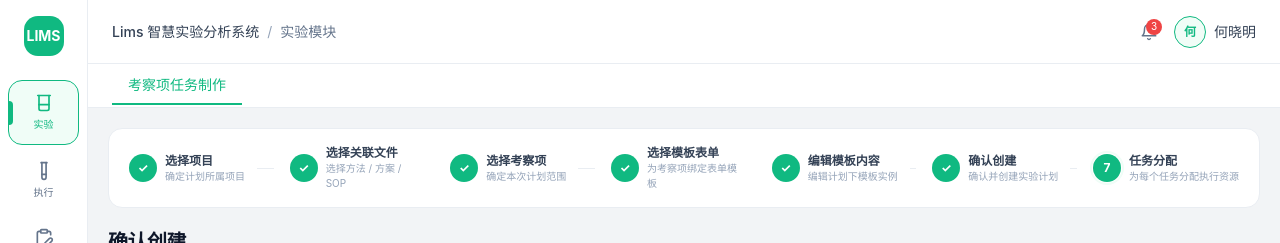
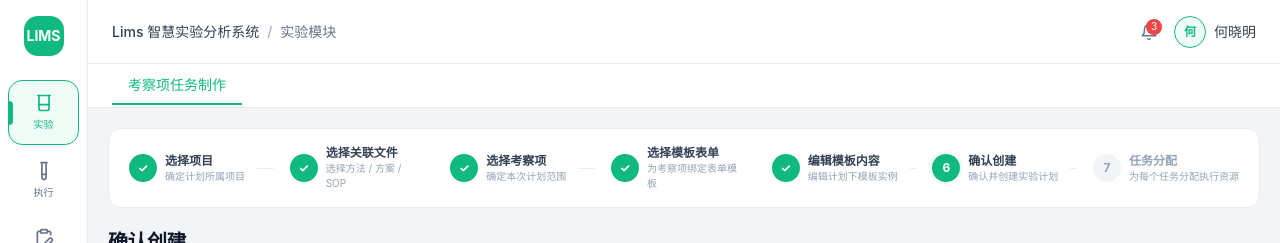
Before and after one commit to caozhi482-code/shengwufenxi, a Vue app: page /experiments/plans/new/publish in a window 1280 px wide. Shown: the top 243 px of the page. Built offline with nearby package versions, Linux system fonts and the light colour scheme.

Commit message:
fix(wizard): align step counts with new 7-step flow (SD planning removed)

```diff
--- a/src/pages/experiments/plan-publish.vue
+++ b/src/pages/experiments/plan-publish.vue
@@ -1,7 +1,7 @@
 <template>
   <div class="space-y-5 pb-24">
     <div class="bg-white border border-[--border] rounded-[--radius-lg] shadow-[var(--shadow-card)] px-5 py-4">
-      <StepWizard :steps="steps" :current="6" />
+      <StepWizard :steps="steps" :current="5" />
     </div>
 
     <BasePageHeader
--- a/src/pages/experiments/plan-task-assignment.vue
+++ b/src/pages/experiments/plan-task-assignment.vue
@@ -1,7 +1,7 @@
 <template>
   <div class="space-y-5 pb-24">
     <div class="bg-white border border-[--border] rounded-[--radius-lg] shadow-[var(--shadow-card)] px-5 py-4">
-      <StepWizard :steps="steps" :current="7" />
+      <StepWizard :steps="steps" :current="6" />
     </div>
 
     <BasePageHeader
```
